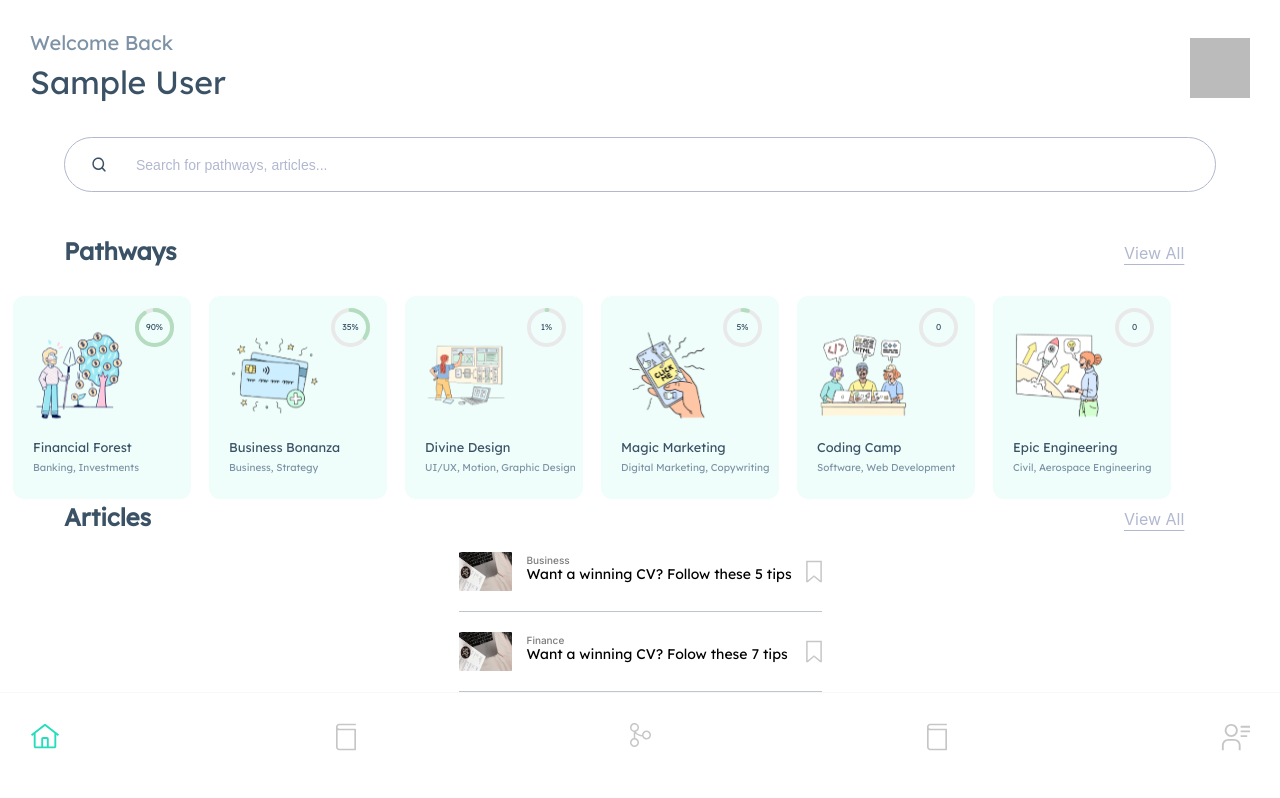
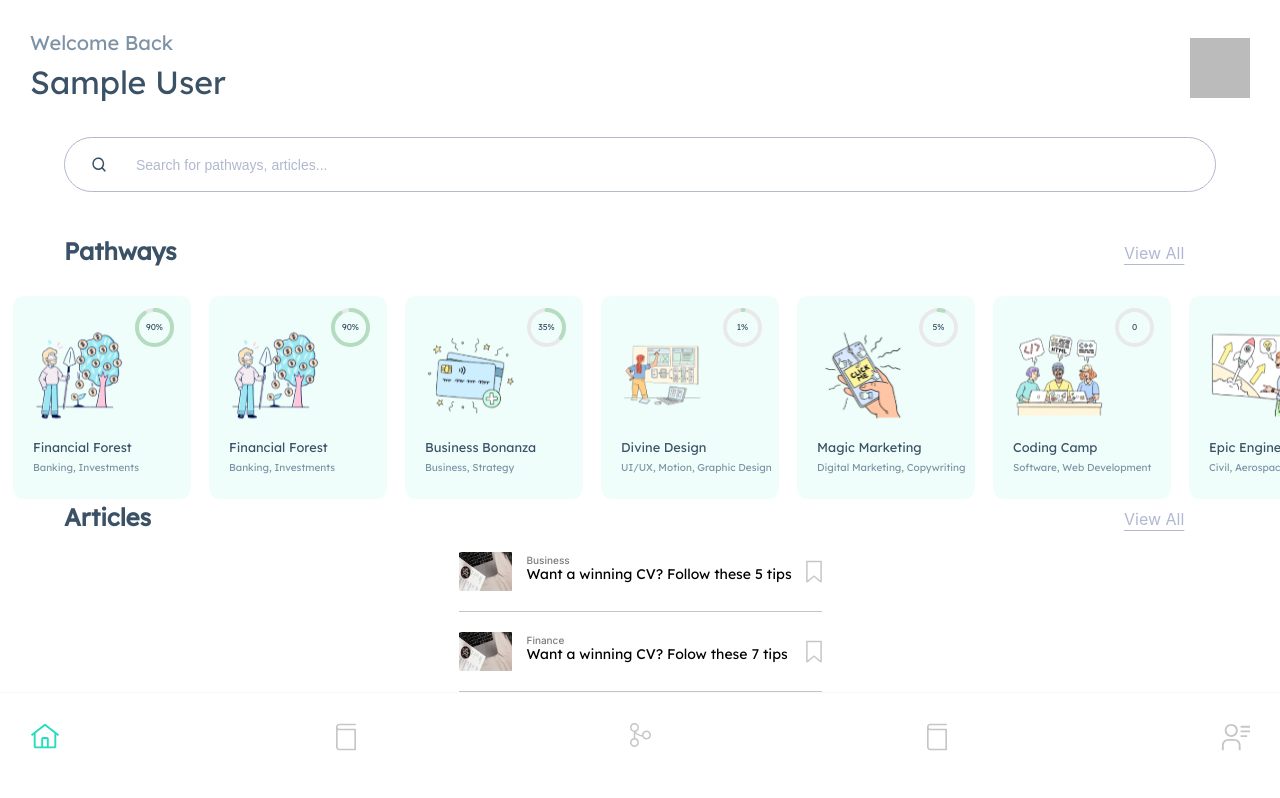
Before and after one commit to ecf123/ecf-fe-prototype, a React (Create React App) app: page / in a window 1280 px wide. Shown: the top 798 px of the page. Built offline with nearby package versions, Linux system fonts and the light colour scheme; no server answers; sample sign-in values are in the browser's storage.

Commit message:
Fix bug with video & clicking first item in skill tree

```diff
--- a/src/assets/data/dummyLessonOverview.js
+++ b/src/assets/data/dummyLessonOverview.js
@@ -1,11 +1,11 @@
 const lessonOverview = [
     {
-        video: [{
+        video: {
             id: 0,
             name: "Barclays",
             url: "https://vimeo.com/90283590",
             icon: null
-          }],
+          },
         title: "The Role of Banking in the Financial System",
         bullets: "Id est ut ut fermentum nunc, a. Porttitor luctus pretium et enim metus eget.* Leo diam nibh cras ac nibh laoreet arcu donec. Quis diam tempus risus vitae orci, ultricies elementum, sed.* Egestas convallis faucibus at adipiscing turpis tincidunt facilisi massa, amet. Massa at ac quis orci. Morbi nisi, sit in lobortis.",
         headingOne: "Introduction",
--- a/src/assets/data/dummyPathwayData.js
+++ b/src/assets/data/dummyPathwayData.js
@@ -6,6 +6,23 @@ import codingCamp from "../images/coding-camp.svg";
 import epicEngineering from "../images/epic-engineering.svg";
 
 const cardData = [
+  {
+    id: 0,
+    header: "Financial Forest",
+    subHeading: "Commercial Banking with Barclays",
+    courseIntroContent:
+      "You will learn Ut morbi iaculis mauris vitae. Pellentesque aliquet neque ipsum pulvinar ut interdum. Turpis lobortis fames tellus vitae. Ipsum elit nibh dignissim quisque. Ut turpis nullam nisi, sodales vitae tellus arcu sagittis faucibus. Ut gravida vestibulum augue scelerisque tellus purus morbi duis diam. Nisl in non vitae senectus turpis enim.",
+    topics: "Banking, Investments",
+    category: "Finance",
+    image: financialForest,
+    percentage: 90,
+    overview:
+      "Lorem ipsum dolor sit, amet consectetur adipisicing elit. Asperiores porro impedit pariatur iure cum, nemo vel autem voluptate. Deserunt iusto eum impedit a doloribus ipsam debitis illum suscipit quod? Quasi Lorem ipsum dolor sit, amet consectetur adipisicing elit. Asperiores porro impedit pariatur iure cum, nemo vel autem voluptate. Deserunt iusto eum impedit a doloribus ipsam debitis illum suscipit quod? Quasi Lorem ipsum dolor sit, amet consectetur adipisicing elit. Asperiores porro impedit pariatur iure cum, nemo vel autem voluptate. Deserunt iusto eum impedit a doloribus ipsam debitis illum suscipit quod? Quasi Lorem ipsum dolor sit, amet consectetur adipisicing elit. Asperiores porro impedit pariatur iure cum, nemo vel autem voluptate. Deserunt iusto eum impedit a doloribus ipsam debitis illum suscipit quod? Quasi",
+    structure:
+      "Lorem ipsum dolor sit, amet consectetur adipisicing elit. Asperiores porro impedit pariatur iure cum, nemo vel autem voluptate. Deserunt iusto eum impedit a doloribus ipsam debitis illum suscipit quod? Quasi Lorem ipsum dolor sit, amet consectetur adipisicing elit. Asperiores porro impedit pariatur iure cum, nemo vel autem voluptate. Deserunt iusto eum impedit a doloribus ipsam debitis illum suscipit quod? Quasi Lorem ipsum dolor sit, amet consectetur adipisicing elit. Asperiores porro impedit pariatur iure cum, nemo vel autem voluptate. Deserunt iusto eum impedit a doloribus ipsam debitis illum suscipit quod? Quasi Lorem ipsum dolor sit, amet consectetur adipisicing elit. Asperiores porro impedit pariatur iure cum, nemo vel autem voluptate. Deserunt iusto eum impedit a doloribus ipsam debitis illum suscipit quod? Quasi",
+    careers:
+      "Lorem ipsum dolor sit, amet consectetur adipisicing elit. Asperiores porro impedit pariatur iure cum, nemo vel autem voluptate. Deserunt iusto eum impedit a doloribus ipsam debitis illum suscipit quod? Quasi Lorem ipsum dolor sit, amet consectetur adipisicing elit. Asperiores porro impedit pariatur iure cum, nemo vel autem voluptate. Deserunt iusto eum impedit a doloribus ipsam debitis illum suscipit quod? Quasi Lorem ipsum dolor sit, amet consectetur adipisicing elit. Asperiores porro impedit pariatur iure cum, nemo vel autem voluptate. Deserunt iusto eum impedit a doloribus ipsam debitis illum suscipit quod? Quasi Lorem ipsum dolor sit, amet consectetur adipisicing elit. Asperiores porro impedit pariatur iure cum, nemo vel autem voluptate. Deserunt iusto eum impedit a doloribus ipsam debitis illum suscipit quod? Quasi",
+  },
   {
     id: 1,
     header: "Financial Forest",
--- a/src/components/VideoCard/VideoCard.jsx
+++ b/src/components/VideoCard/VideoCard.jsx
@@ -5,7 +5,7 @@ import ReactPlayer from "react-player";
 // LINK TO DOCS FOR VIDEO PLAYER
 // https://openbase.com/js/react-player/documentation
 
-const VideoCard = ({videoData}) => {
+const VideoCard = ({ videoData }) => {
   return (
     <div data-testid="video-card" className="video-card">
       {process.env.NODE_ENV !== "test" && <ReactPlayer url={videoData.url} width="100%" height="242px" />}
--- a/src/containers/LessonOverview/LessonOverview.jsx
+++ b/src/containers/LessonOverview/LessonOverview.jsx
@@ -1,14 +1,14 @@
-import React from 'react';
-import VideoCard from '../../components/VideoCard/VideoCard';
-import BackButton from '../../components/BackButton/BackButton';
-import TrophyStats from '../../components/TrophyStats/TrophyStats';
-import Navigation from '../../components/Navigation/Navigation';
+import React from "react";
+import VideoCard from "../../components/VideoCard/VideoCard";
+import BackButton from "../../components/BackButton/BackButton";
+import TrophyStats from "../../components/TrophyStats/TrophyStats";
+import Navigation from "../../components/Navigation/Navigation";
 import "./LessonOverview.scss";
 
 // path: /lesson/:lessonId
 
 const LessonOverview = ({ userProfile, lessonData }) => {
-  const bulletPoints = lessonData.bullets.split("*").map((sentence,index) => <li key={index}>{sentence}</li>);
+  const bulletPoints = lessonData.bullets.split("*").map((sentence, index) => <li key={index}>{sentence}</li>);
   return (
     <div>
       <div className="lesson">
@@ -22,14 +22,14 @@ const LessonOverview = ({ userProfile, lessonData }) => {
         </header>
         <div className="contents">
           <div className="contents__video">
-            <VideoCard className="contents__video--temp" dummyVideoData={lessonData.video} id={0} />
+            <VideoCard className="contents__video--temp" videoData={lessonData.video} />
           </div>
           <h1 className="contents__title" data-testid="title">
-              {lessonData.title}
+            {lessonData.title}
           </h1>
           <h2 className="contents__header">Overview</h2>
           <div className="contents__paragraph">
-              <ul>{bulletPoints}</ul>
+            <ul>{bulletPoints}</ul>
           </div>
           <h2 className="contents__header">{lessonData.headingOne}</h2>
           <p className="contents__paragraph">{lessonData.paragraphOne}</p>
@@ -39,7 +39,7 @@ const LessonOverview = ({ userProfile, lessonData }) => {
         <Navigation />
       </div>
     </div>
-  )
-}
+  );
+};
 
 export default LessonOverview;
```
